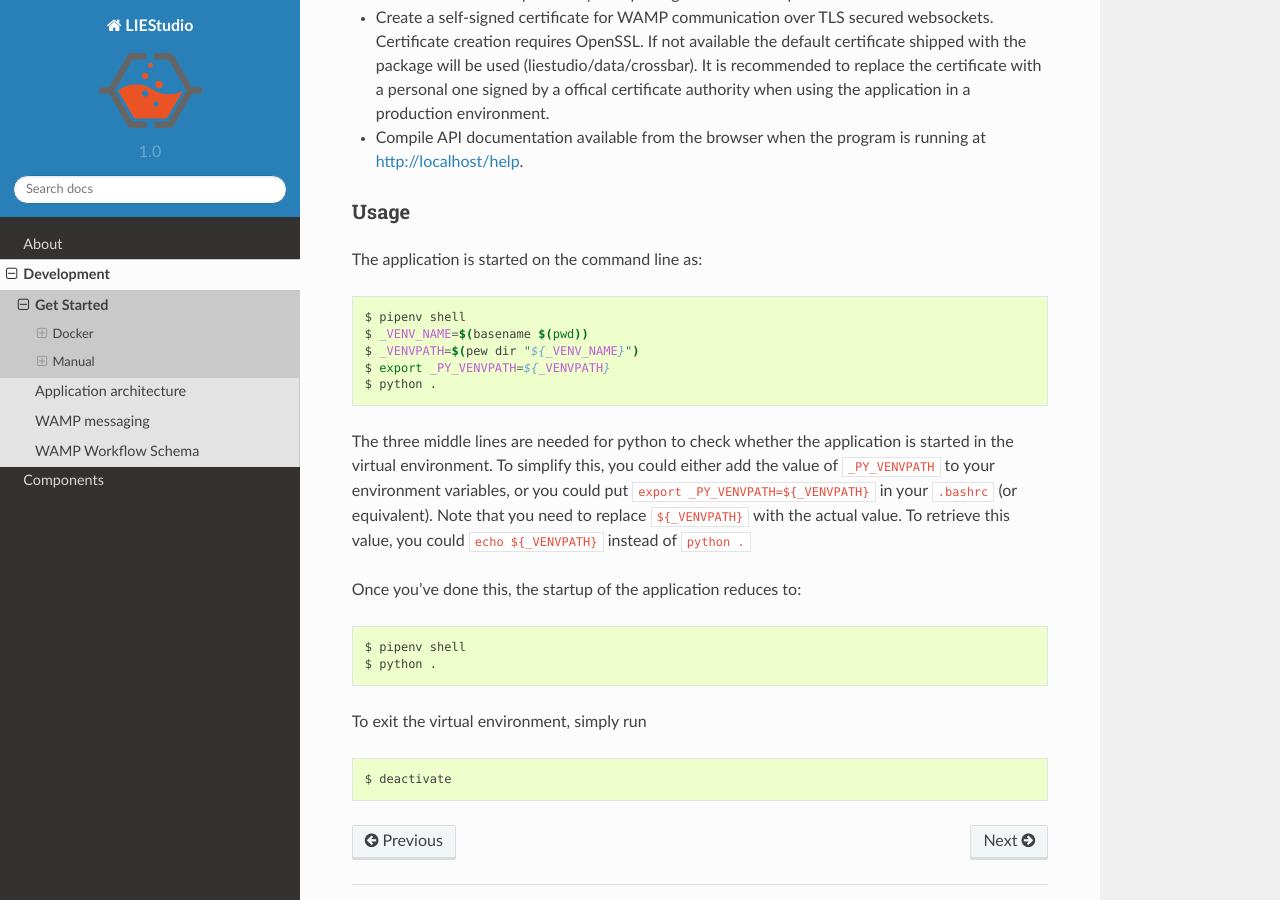
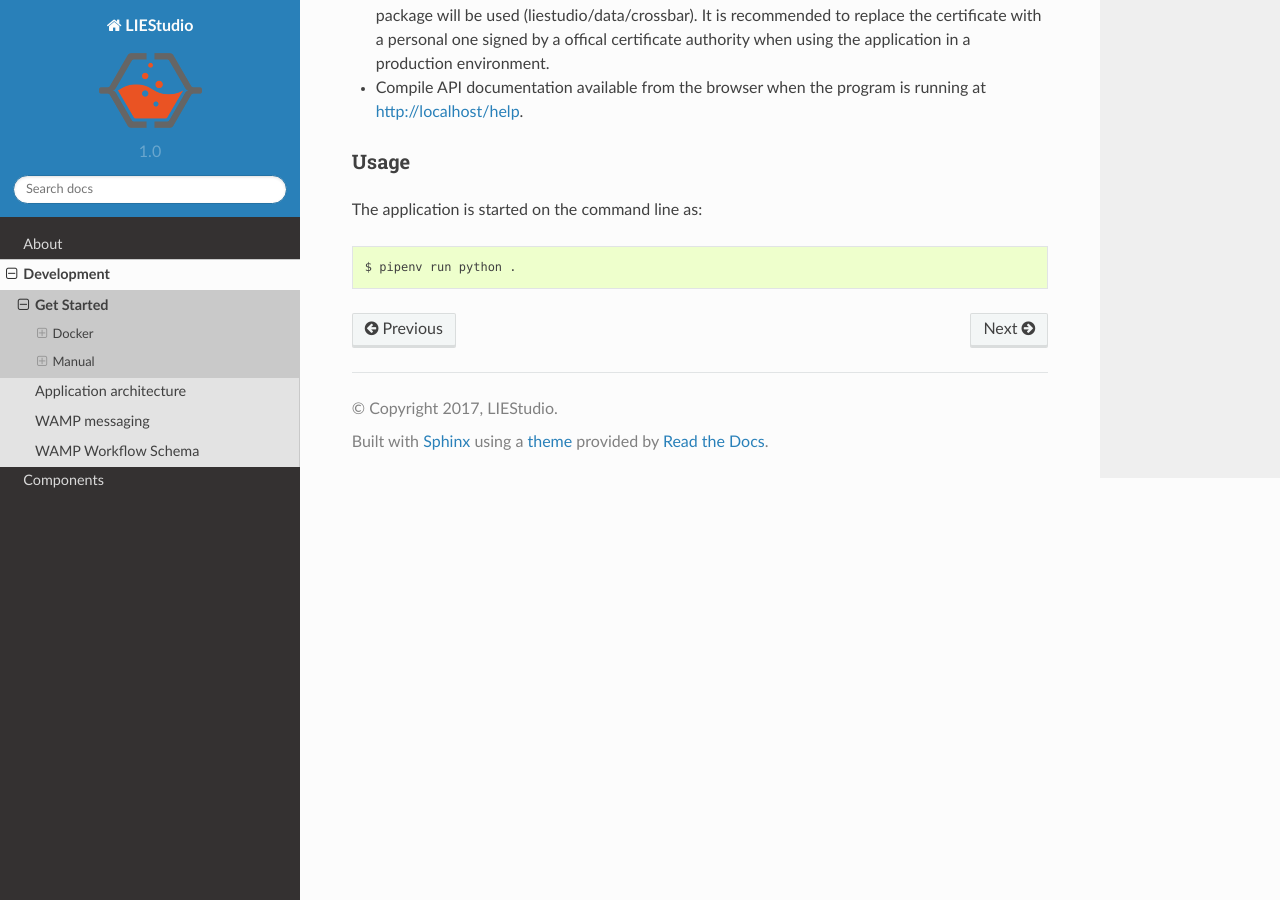
Before and after one commit to MD-Studio/MDStudio, a Sphinx documentation site: the page built from docs/development/get-started.rst, in a window 1280 px wide and 900 px high, scrolled down 3774 px. Built offline with Sphinx 7.4.7 and the Read the Docs theme 2.0.0, drawn with Linux system fonts in a browser that asks for light colours; formulas are drawn with MathJax 3; some of the changed text lies outside the part shown.

Commit message:
Easier startup from command line, fixed some docker issues

```diff
--- a/__main__.py
+++ b/__main__.py
@@ -34,7 +34,7 @@ __rootpath__  = os.path.dirname(os.path.abspath(__file__))
 __pyv__       = sys.version_info[0:2]
 
 # Check if Python virtual environment is in sys.path
-venv_path = os.getenv('_PY_VENVPATH')
+venv_path = os.getenv('VIRTUAL_ENV')
 venv_active=False
 for path in sys.path:
     if fnmatch.fnmatch(path, '{}/*site-packages'.format( venv_path )):
--- a/docker-compose.yml
+++ b/docker-compose.yml
@@ -8,6 +8,7 @@ services:
             - .:/app
             # cache directories for faster building times
             #- /app/app/node_modules
+            - /root/.local/share/virtualenvs
             - /root/.cache/pip
             - /root/.npm
 
--- a/docs/development/get-started.rst
+++ b/docs/development/get-started.rst
@@ -12,14 +12,6 @@ Prerequisites
 
  * Docker_, that's it.
 
-Installation
-~~~~~~~~~~~~
-Run the builder under bash:
-
-.. code-block:: bash
-
-    $ ./build.sh
-
 Usage
 ~~~~~
 To use the docker environment you have to start the container:
@@ -27,6 +19,12 @@ To use the docker environment you have to start the container:
 .. code-block:: bash
 
     $ ./start.sh
+
+After this we login to our docker container and we can start LIEStudio with:
+
+.. code-block:: bash
+
+    $ python .
 
 This command will spin up the complete environment including MongoDB, and ssh's into the
 container. When you want to exit this mode just use `>> exit` to exit. Containers can be
@@ -160,30 +158,7 @@ The application is started on the command line as:
 
 .. code-block:: bash
 
-    $ pipenv shell
-    $ _VENV_NAME=$(basename $(pwd))
-    $ _VENVPATH=$(pew dir "${_VENV_NAME}")
-    $ export _PY_VENVPATH=${_VENVPATH}
-    $ python .
-
-The three middle lines are needed for python to check whether the application is started
-in the virtual environment. To simplify this, you could either add the value of ``_PY_VENVPATH``
-to your environment variables, or you could put ``export _PY_VENVPATH=${_VENVPATH}`` in your
-``.bashrc`` (or equivalent). Note that you need to replace ``${_VENVPATH}`` with the actual value.
-To retrieve this value, you could ``echo ${_VENVPATH}`` instead of ``python .``
-
-Once you've done this, the startup of the application reduces to:
-
-.. code-block:: bash
-
-    $ pipenv shell
-    $ python .
-
-To exit the virtual environment, simply run
-
-.. code-block:: bash
-
-    $ deactivate
+    $ pipenv run python .
 
 
 .. _Docker: https://www.docker.com/
```
Also changed, not shown: 1 other file.
